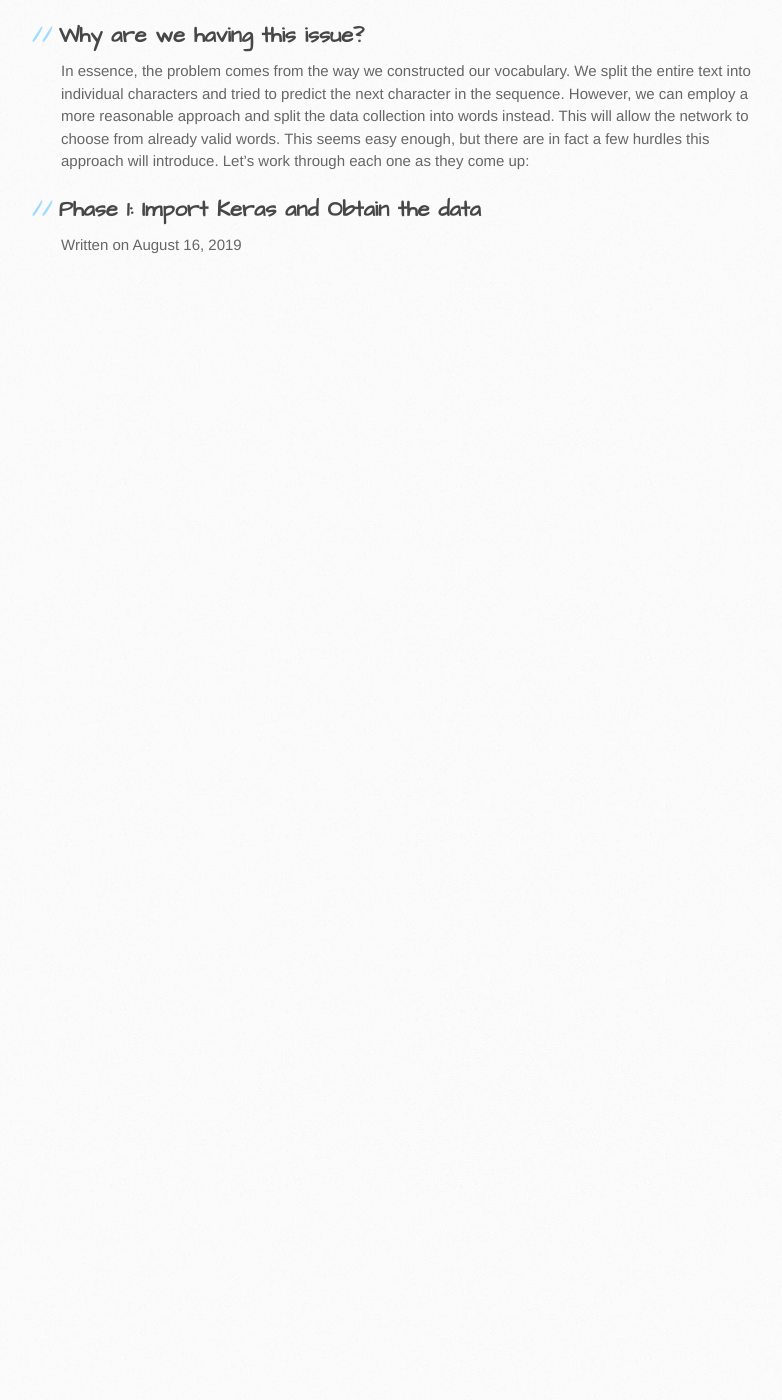
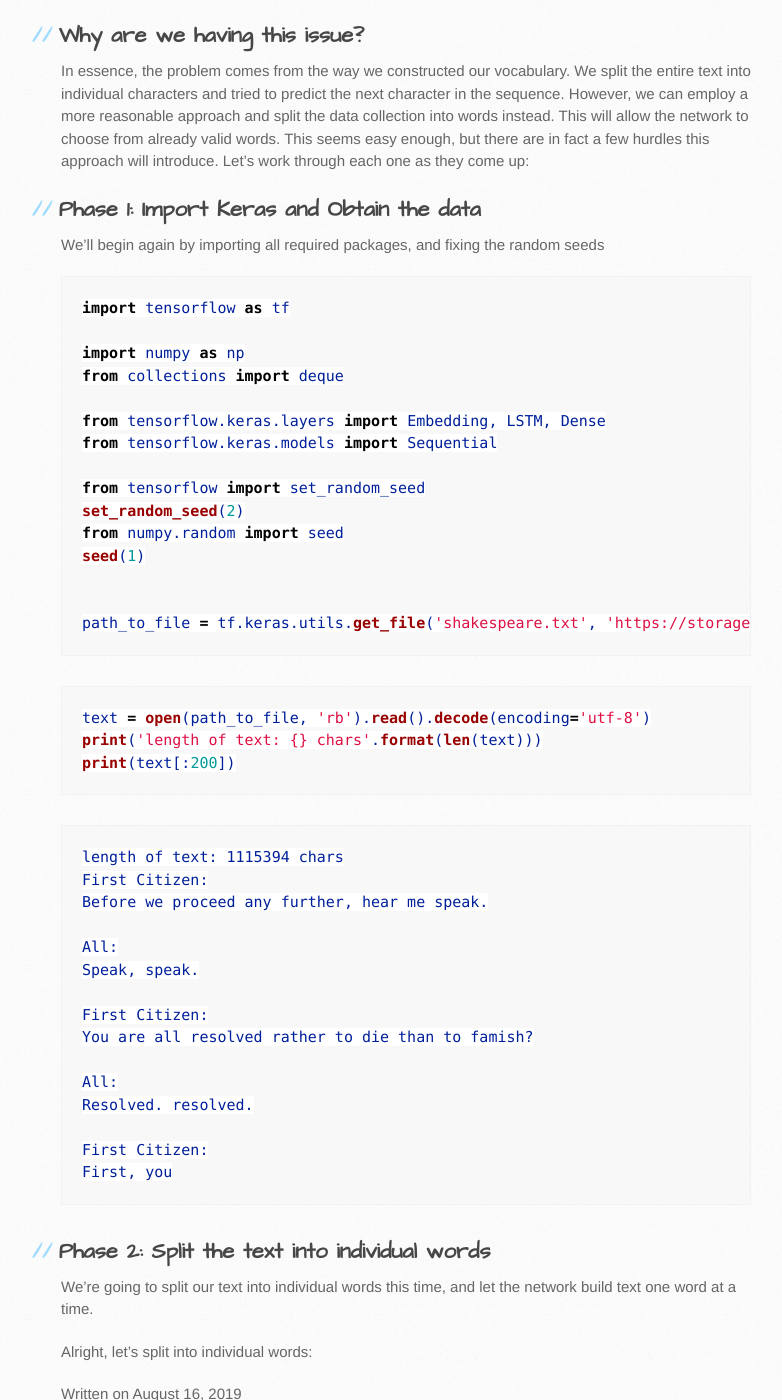
Before and after one commit to bshabashFD/bshabashFD.github.io_old2, a Jekyll site: the page built from _posts/2019-08-16-how-to-use-text-with-rnn2.md, in a window 1280 px wide and 1400 px high, scrolled down 543 px. Shown: the whole window, without its empty margins (109-891 px from the left). Built offline with Jekyll 4.4.1, drawn with Linux system fonts in a browser that asks for light colours; a script that is not in the unit is left out; before the commit the page ends 900 px from its top, so only the background shows below that.

Commit message:
Update 2019-08-16-how-to-use-text-with-rnn2.md

````diff
--- a/_posts/2019-08-16-how-to-use-text-with-rnn2.md
+++ b/_posts/2019-08-16-how-to-use-text-with-rnn2.md
@@ -13,3 +13,51 @@ In the [previous post](https://bshabashfd.github.io/2019/08/03/how-to-use-text-w
 In essence, the problem comes from the way we constructed our vocabulary. We split the entire text into individual characters and tried to predict the next character in the sequence. However, we can employ a more reasonable approach and split the data collection into words instead. This will allow the network to choose from already valid words. This seems easy enough, but there are in fact a few hurdles this approach will introduce. Let's work through each one as they come up:
 
 ## Phase 1: Import Keras and Obtain the data
+
+We'll begin again by importing all required packages, and fixing the random seeds
+
+```python
+import tensorflow as tf
+
+import numpy as np
+from collections import deque
+
+from tensorflow.keras.layers import Embedding, LSTM, Dense
+from tensorflow.keras.models import Sequential
+
+from tensorflow import set_random_seed
+set_random_seed(2)
+from numpy.random import seed
+seed(1)
+
+
+path_to_file = tf.keras.utils.get_file('shakespeare.txt', 'https://storage.googleapis.com/download.tensorflow.org/data/shakespeare.txt')
+```
+
+```python
+text = open(path_to_file, 'rb').read().decode(encoding='utf-8')
+print('length of text: {} chars'.format(len(text)))
+print(text[:200])
+```
+```
+length of text: 1115394 chars
+First Citizen:
+Before we proceed any further, hear me speak.
+
+All:
+Speak, speak.
+
+First Citizen:
+You are all resolved rather to die than to famish?
+
+All:
+Resolved. resolved.
+
+First Citizen:
+First, you
+```
+
+## Phase 2: Split the text into individual words
+We're going to split our text into individual words this time, and let the network build text one word at a time.
+
+Alright, let's split into individual words:
````
